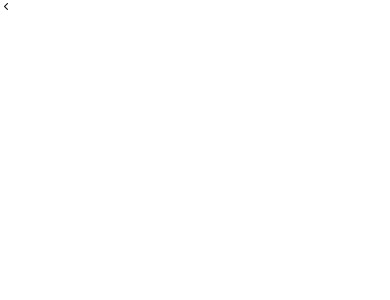
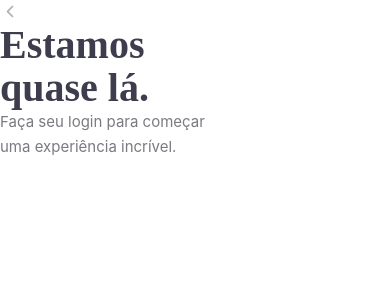
Before and after one commit to Lucasc-Dev/RentalX-mobile, a React Native app: screen / in a window 390 px wide. Shown: the top 300 px of the page. Built offline with nearby package versions, Linux system fonts and the light colour scheme.

Commit message:
Input component created.

```diff
--- /dev/null
+++ b/src/components/Input/index.tsx
@@ -0,0 +1,13 @@
+import React from 'react';
+
+import { Container } from './styles';
+
+const Input: React.FC = () => {
+  return (
+    <Container>
+
+    </Container>
+  );
+};
+
+export default Input;
--- /dev/null
+++ b/src/components/Input/styles.ts
@@ -0,0 +1,5 @@
+import styled from 'styled-components/native';
+
+export const Container = styled.View`
+    background-color: #f2f2fa;
+`;
--- a/src/pages/Start/CreateAccount/index.tsx
+++ b/src/pages/Start/CreateAccount/index.tsx
@@ -2,17 +2,30 @@ import React from 'react';
 
 import Icon from 'react-native-vector-icons/Feather'
 
+//import Input from '../../../components/Input';
+
 import {
   Container,
-  HorizontalContainer,
+  TextContainer,
+  Title,
+  Subtitle,
+  ButtonsContainer,
 } from './styles';
 
 const CreateAccount: React.FC = () => {
   return (
     <Container>
-      <HorizontalContainer>
-        <Icon name="chevron-left" />
-      </HorizontalContainer>
+      <Icon size={20} name="chevron-left" color="#AEAEB3" />
+
+      <TextContainer>
+        <Title>Estamos quase lá.</Title>
+
+        <Subtitle>Faça seu login para começar uma experiência incrível.</Subtitle>
+      </TextContainer>
+
+      <ButtonsContainer>
+        {/* <Input /> */}
+      </ButtonsContainer>
     </Container>
   );
 };
--- a/src/pages/Start/CreateAccount/styles.ts
+++ b/src/pages/Start/CreateAccount/styles.ts
@@ -7,3 +7,27 @@ export const Container = styled.View`
 export const HorizontalContainer = styled.View`
 
 `;
+
+export const TextContainer = styled.View`
+    width: 220px;
+`;
+
+export const Title = styled.Text`
+    font-family: 'Archivo-SemiBold';
+    font-size: 40px;
+    font-weight: 600;
+    line-height: 43px;
+    color: #3d3d4d;
+`;
+
+export const Subtitle = styled.Text`
+    font-family: 'Inter-Medium-sInt=0';
+    font-weight: normal;
+    font-size: 15px;
+    line-height: 25px;
+    color: #7a7a80;
+`;
+
+export const ButtonsContainer = styled.View`
+
+`;
```
Also changed, not shown: 1 other file (tests, documents, lock files or other folders).
